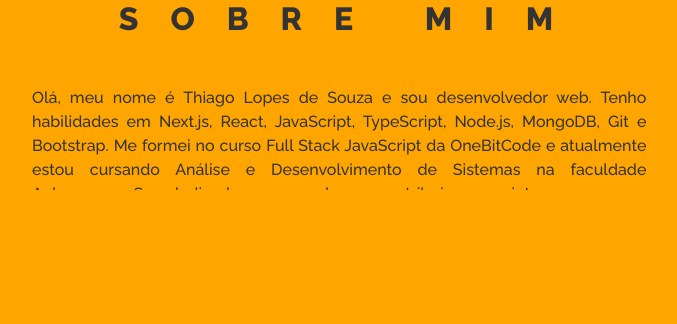
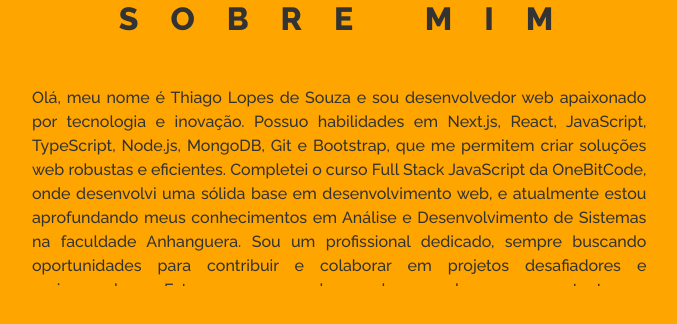
Before and after one commit to thigasfella/portfolio, a Next.js app: page /components/AboutMe in a window 1280 px wide. Shown: the top 324 px of the page, without its empty margins (288-965 px from the left). Built offline with nearby package versions, Linux system fonts and the light colour scheme; a web font is replaced by a local one.

Commit message:
atualização aboutme

```diff
--- a/src/pages/components/AboutMe.jsx
+++ b/src/pages/components/AboutMe.jsx
@@ -6,7 +6,7 @@ export default function AboutMe(){
             <div className="text" data-aos="zoom-out-down">
                 <h2 className='title-aboutMe'>SOBRE MIM</h2>
 
-                <p className='subtitle-aboutMe'>Olá, meu nome é Thiago Lopes de Souza e sou desenvolvedor web. Tenho habilidades em Next.js, React, JavaScript, TypeScript, Node.js, MongoDB, Git e Bootstrap. Me formei no curso Full Stack JavaScript da OneBitCode e atualmente estou cursando Análise e Desenvolvimento de Sistemas na faculdade Anhanguera. Sou dedicado e sempre busco contribuir em projetos sempre que posso.</p>
+                <p className='subtitle-aboutMe'>Olá, meu nome é Thiago Lopes de Souza e sou desenvolvedor web apaixonado por tecnologia e inovação. Possuo habilidades em Next.js, React, JavaScript, TypeScript, Node.js, MongoDB, Git e Bootstrap, que me permitem criar soluções web robustas e eficientes. Completei o curso Full Stack JavaScript da OneBitCode, onde desenvolvi uma sólida base em desenvolvimento web, e atualmente estou aprofundando meus conhecimentos em Análise e Desenvolvimento de Sistemas na faculdade Anhanguera. Sou um profissional dedicado, sempre buscando oportunidades para contribuir e colaborar em projetos desafiadores e enriquecedores. Estou sempre em busca de aprender e crescer, tanto em habilidades técnicas quanto na prática de trabalho em equipe.</p>
             </div>
         </div>
     )
```
